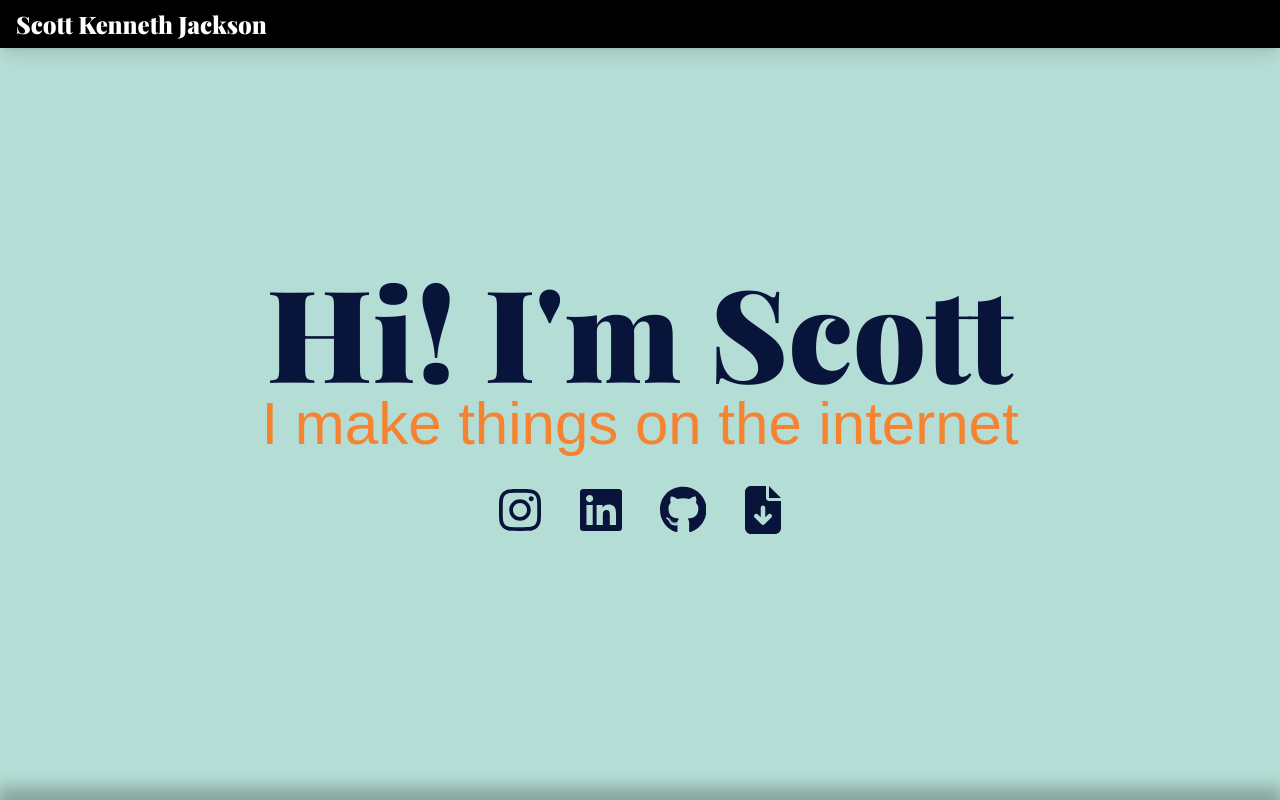
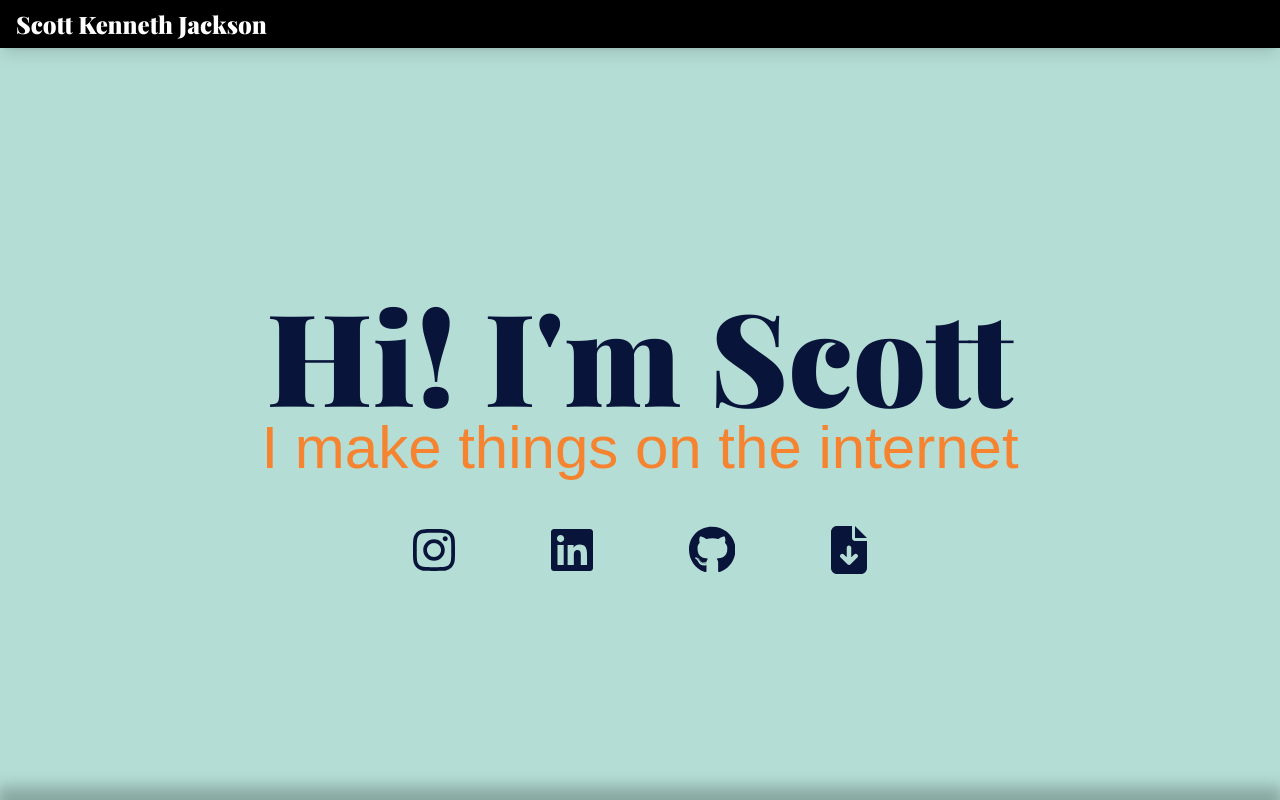
Before and after one commit to scottkennethjackson/scottkennethjackson, a PHP site: page / in a window 1280 px wide. Run offline with PHP 8.4, Linux system fonts and the light colour scheme; some web fonts are replaced.

Commit message:
Update index.html

```diff
--- a/src/css/output.css
+++ b/src/css/output.css
@@ -838,6 +838,34 @@
       margin-inline-end: calc(calc(var(--spacing) * 8) * calc(1 - var(--tw-space-x-reverse)));
     }
   }
+  .space-x-12 {
+    :where(& > :not(:last-child)) {
+      --tw-space-x-reverse: 0;
+      margin-inline-start: calc(calc(var(--spacing) * 12) * var(--tw-space-x-reverse));
+      margin-inline-end: calc(calc(var(--spacing) * 12) * calc(1 - var(--tw-space-x-reverse)));
+    }
+  }
+  .space-x-16 {
+    :where(& > :not(:last-child)) {
+      --tw-space-x-reverse: 0;
+      margin-inline-start: calc(calc(var(--spacing) * 16) * var(--tw-space-x-reverse));
+      margin-inline-end: calc(calc(var(--spacing) * 16) * calc(1 - var(--tw-space-x-reverse)));
+    }
+  }
+  .space-x-20 {
+    :where(& > :not(:last-child)) {
+      --tw-space-x-reverse: 0;
+      margin-inline-start: calc(calc(var(--spacing) * 20) * var(--tw-space-x-reverse));
+      margin-inline-end: calc(calc(var(--spacing) * 20) * calc(1 - var(--tw-space-x-reverse)));
+    }
+  }
+  .space-x-24 {
+    :where(& > :not(:last-child)) {
+      --tw-space-x-reverse: 0;
+      margin-inline-start: calc(calc(var(--spacing) * 24) * var(--tw-space-x-reverse));
+      margin-inline-end: calc(calc(var(--spacing) * 24) * calc(1 - var(--tw-space-x-reverse)));
+    }
+  }
   .overflow-hidden {
     overflow: hidden;
   }
@@ -963,6 +991,9 @@
   }
   .pt-4 {
     padding-top: calc(var(--spacing) * 4);
+  }
+  .pt-16 {
+    padding-top: calc(var(--spacing) * 16);
   }
   .pt-32 {
     padding-top: calc(var(--spacing) * 32);
@@ -1206,6 +1237,24 @@
       display: none;
     }
   }
+  .xs\:space-x-16 {
+    @media (width >= 30rem) {
+      :where(& > :not(:last-child)) {
+        --tw-space-x-reverse: 0;
+        margin-inline-start: calc(calc(var(--spacing) * 16) * var(--tw-space-x-reverse));
+        margin-inline-end: calc(calc(var(--spacing) * 16) * calc(1 - var(--tw-space-x-reverse)));
+      }
+    }
+  }
+  .xs\:space-x-26 {
+    @media (width >= 30rem) {
+      :where(& > :not(:last-child)) {
+        --tw-space-x-reverse: 0;
+        margin-inline-start: calc(calc(var(--spacing) * 26) * var(--tw-space-x-reverse));
+        margin-inline-end: calc(calc(var(--spacing) * 26) * calc(1 - var(--tw-space-x-reverse)));
+      }
+    }
+  }
   .xs\:text-3xl {
     @media (width >= 30rem) {
       font-size: var(--text-3xl);
@@ -1260,6 +1309,24 @@
       width: var(--container-md);
     }
   }
+  .sm\:space-x-16 {
+    @media (width >= 40rem) {
+      :where(& > :not(:last-child)) {
+        --tw-space-x-reverse: 0;
+        margin-inline-start: calc(calc(var(--spacing) * 16) * var(--tw-space-x-reverse));
+        margin-inline-end: calc(calc(var(--spacing) * 16) * calc(1 - var(--tw-space-x-reverse)));
+      }
+    }
+  }
+  .sm\:space-x-26 {
+    @media (width >= 40rem) {
+      :where(& > :not(:last-child)) {
+        --tw-space-x-reverse: 0;
+        margin-inline-start: calc(calc(var(--spacing) * 26) * var(--tw-space-x-reverse));
+        margin-inline-end: calc(calc(var(--spacing) * 26) * calc(1 - var(--tw-space-x-reverse)));
+      }
+    }
+  }
   .sm\:text-2xl {
     @media (width >= 40rem) {
       font-size: var(--text-2xl);
@@ -1296,6 +1363,11 @@
       line-height: var(--tw-leading, var(--text-xl--line-height));
     }
   }
+  .md\:mb-10 {
+    @media (width >= 48rem) {
+      margin-bottom: calc(var(--spacing) * 10);
+    }
+  }
   .md\:mb-12 {
     @media (width >= 48rem) {
       margin-bottom: calc(var(--spacing) * 12);
@@ -1331,6 +1403,11 @@
       height: calc(var(--spacing) * 12);
     }
   }
+  .md\:w-md {
+    @media (width >= 48rem) {
+      width: var(--container-md);
+    }
+  }
   .md\:flex-col {
     @media (width >= 48rem) {
       flex-direction: column;
@@ -1344,6 +1421,42 @@
   .md\:items-end {
     @media (width >= 48rem) {
       align-items: flex-end;
+    }
+  }
+  .md\:space-x-12 {
+    @media (width >= 48rem) {
+      :where(& > :not(:last-child)) {
+        --tw-space-x-reverse: 0;
+        margin-inline-start: calc(calc(var(--spacing) * 12) * var(--tw-space-x-reverse));
+        margin-inline-end: calc(calc(var(--spacing) * 12) * calc(1 - var(--tw-space-x-reverse)));
+      }
+    }
+  }
+  .md\:space-x-15 {
+    @media (width >= 48rem) {
+      :where(& > :not(:last-child)) {
+        --tw-space-x-reverse: 0;
+        margin-inline-start: calc(calc(var(--spacing) * 15) * var(--tw-space-x-reverse));
+        margin-inline-end: calc(calc(var(--spacing) * 15) * calc(1 - var(--tw-space-x-reverse)));
+      }
+    }
+  }
+  .md\:space-x-16 {
+    @media (width >= 48rem) {
+      :where(& > :not(:last-child)) {
+        --tw-space-x-reverse: 0;
+        margin-inline-start: calc(calc(var(--spacing) * 16) * var(--tw-space-x-reverse));
+        margin-inline-end: calc(calc(var(--spacing) * 16) * calc(1 - var(--tw-space-x-reverse)));
+      }
+    }
+  }
+  .md\:space-x-20 {
+    @media (width >= 48rem) {
+      :where(& > :not(:last-child)) {
+        --tw-space-x-reverse: 0;
+        margin-inline-start: calc(calc(var(--spacing) * 20) * var(--tw-space-x-reverse));
+        margin-inline-end: calc(calc(var(--spacing) * 20) * calc(1 - var(--tw-space-x-reverse)));
+      }
     }
   }
   .md\:text-end {
@@ -1385,6 +1498,11 @@
       margin-bottom: calc(var(--spacing) * 0);
     }
   }
+  .lg\:mb-12 {
+    @media (width >= 64rem) {
+      margin-bottom: calc(var(--spacing) * 12);
+    }
+  }
   .lg\:block {
     @media (width >= 64rem) {
       display: block;
@@ -1408,6 +1526,15 @@
   .lg\:flex-row {
     @media (width >= 64rem) {
       flex-direction: row;
+    }
+  }
+  .lg\:space-x-24 {
+    @media (width >= 64rem) {
+      :where(& > :not(:last-child)) {
+        --tw-space-x-reverse: 0;
+        margin-inline-start: calc(calc(var(--spacing) * 24) * var(--tw-space-x-reverse));
+        margin-inline-end: calc(calc(var(--spacing) * 24) * calc(1 - var(--tw-space-x-reverse)));
+      }
     }
   }
   .lg\:ps-4 {
--- a/src/index.html
+++ b/src/index.html
@@ -50,7 +50,7 @@
             I make things on the internet
           </h3>
 
-          <div class="flex justify-around w-xs md:w-md">
+          <div class="flex space-x-12 xs:space-x-16 md:space-x-20 lg:space-x-24">
             <a href="https://www.instagram.com/skjdotcodotuk/" target="_blank">
               <svg
                 role="graphics-symbol"
```
